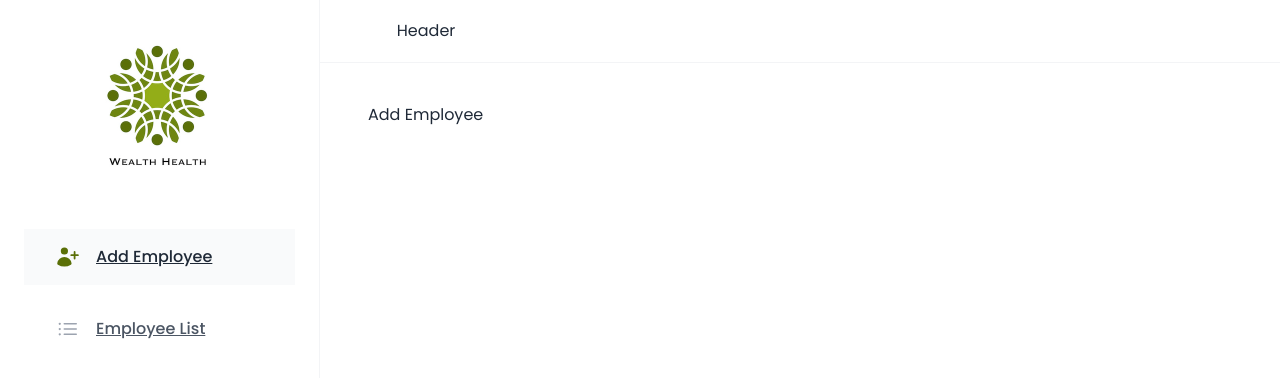
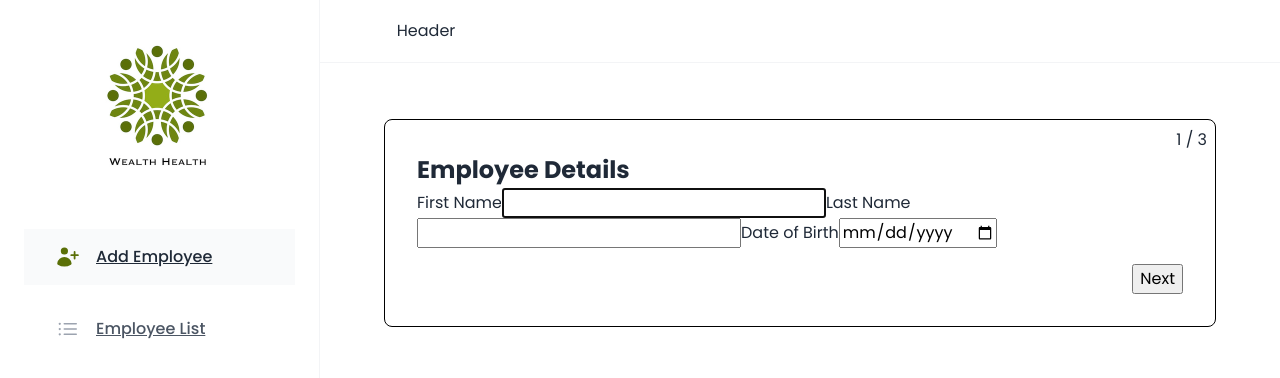
Before and after one commit to rom-ch/OpenClassrooms-WealthHealth, a React (Vite) app: page /add-employee in a window 1280 px wide. Shown: the top 378 px of the page. Built offline with nearby package versions, Linux system fonts and the light colour scheme.

Commit message:
stepper functionality

```diff
--- /dev/null
+++ b/src/components/AddressForm.jsx
@@ -0,0 +1,51 @@
+import PropTypes from "prop-types";
+import FormWrapper from "./FormWrapper";
+import { states } from "../utils/states";
+
+function AddressForm({ street, city, state, zip, updateFields }) {
+  return (
+    <FormWrapper title="Address">
+      <label>Street</label>
+      <input
+        autoFocus
+        required
+        type="text"
+        value={street}
+        onChange={e => updateFields({ street: e.target.value })}
+      />
+      <label>City</label>
+      <input
+        required
+        type="text"
+        value={city}
+        onChange={e => updateFields({ city: e.target.value })}
+      />
+      <label>State</label>
+      <select
+        value={state}
+        onChange={e => updateFields({ state: e.target.value })}
+      >
+        {states.map(state => (
+          <option key={state.abbreviation}>{state.name}</option>
+        ))}
+      </select>
+      <label>Zip</label>
+      <input
+        required
+        type="text"
+        value={zip}
+        onChange={e => updateFields({ zip: e.target.value })}
+      />
+    </FormWrapper>
+  );
+}
+
+AddressForm.propTypes = {
+  street: PropTypes.string,
+  city: PropTypes.string,
+  state: PropTypes.string,
+  zip: PropTypes.string,
+  updateFields: PropTypes.func,
+};
+
+export default AddressForm;
--- /dev/null
+++ b/src/components/CompanyForm.jsx
@@ -0,0 +1,35 @@
+import PropTypes from "prop-types";
+import FormWrapper from "./FormWrapper";
+import { departments } from "../utils/departments";
+
+function CompanyForm({ startDate, department, updateFields }) {
+  return (
+    <FormWrapper title="Company Details">
+      <label>Start Date</label>
+      <input
+        autoFocus
+        required
+        type="date"
+        value={startDate}
+        onChange={e => updateFields({ startDate: e.target.value })}
+      />
+      <label>Department</label>
+      <select
+        value={department}
+        onChange={e => updateFields({ department: e.target.value })}
+      >
+        {departments.map(department => (
+          <option key={department.name}>{department.name}</option>
+        ))}
+      </select>
+    </FormWrapper>
+  );
+}
+
+CompanyForm.propTypes = {
+  startDate: PropTypes.string,
+  department: PropTypes.string,
+  updateFields: PropTypes.func,
+};
+
+export default CompanyForm;
--- /dev/null
+++ b/src/components/EmployeeForm.jsx
@@ -0,0 +1,40 @@
+import PropTypes from "prop-types";
+import FormWrapper from "./FormWrapper";
+
+function EmployeeForm({ firstName, lastName, dateOfBirth, updateFields }) {
+  return (
+    <FormWrapper title="Employee Details">
+      <label>First Name</label>
+      <input
+        autoFocus
+        required
+        type="text"
+        value={firstName}
+        onChange={e => updateFields({ firstName: e.target.value })}
+      />
+      <label>Last Name</label>
+      <input
+        required
+        type="text"
+        value={lastName}
+        onChange={e => updateFields({ lastName: e.target.value })}
+      />
+      <label>Date of Birth</label>
+      <input
+        required
+        type="date"
+        value={dateOfBirth}
+        onChange={e => updateFields({ dateOfBirth: e.target.value })}
+      />
+    </FormWrapper>
+  );
+}
+
+EmployeeForm.propTypes = {
+  firstName: PropTypes.string,
+  lastName: PropTypes.string,
+  dateOfBirth: PropTypes.string,
+  updateFields: PropTypes.func,
+};
+
+export default EmployeeForm;
--- /dev/null
+++ b/src/components/FormWrapper.jsx
@@ -0,0 +1,17 @@
+import PropTypes from "prop-types";
+
+function FormWrapper({ title, children }) {
+  return (
+    <>
+      <h2>{title}</h2>
+      <div>{children}</div>
+    </>
+  );
+}
+
+FormWrapper.propTypes = {
+  title: PropTypes.string,
+  children: PropTypes.node,
+};
+
+export default FormWrapper;
--- /dev/null
+++ b/src/components/Stepper.jsx
@@ -0,0 +1,83 @@
+import { useState } from "react";
+import { useMultiStepForm } from "../hooks/useMultiStepForm";
+import EmployeeForm from "./EmployeeForm";
+import AddressForm from "./AddressForm";
+import CompanyForm from "./CompanyForm";
+
+const INITIAL_DATA = {
+  firstName: "",
+  lastName: "",
+  dateOfBirth: "",
+  street: "",
+  city: "",
+  state: "",
+  zip: "",
+  startDate: "",
+  department: "",
+};
+
+function Stepper() {
+  const [data, setData] = useState(INITIAL_DATA);
+  const { steps, currentStepIndex, step, isFirstStep, isLastStep, back, next } =
+    useMultiStepForm([
+      <EmployeeForm {...data} updateFields={updateFields} key="1" />,
+      <AddressForm {...data} updateFields={updateFields} key="2" />,
+      <CompanyForm {...data} updateFields={updateFields} key="3" />,
+    ]);
+
+  function updateFields(fields) {
+    setData(prev => {
+      return { ...prev, ...fields };
+    });
+  }
+
+  function onSubmit(e) {
+    e.preventDefault();
+    if (!isLastStep) return next();
+    alert("Successful Account Creation");
+    console.log(data);
+  }
+
+  return (
+    <div
+      style={{
+        position: "relative",
+        background: "white",
+        border: "1px solid black",
+        padding: "2rem",
+        margin: "1rem",
+        borderRadius: ".5rem",
+      }}
+    >
+      <form onSubmit={onSubmit}>
+        <div
+          style={{
+            position: "absolute",
+            top: ".5rem",
+            right: ".5rem",
+          }}
+        >
+          {currentStepIndex + 1} / {steps.length}
+        </div>
+        {step}
+        <div
+          style={{
+            marginTop: "1rem",
+            display: "flex",
+            justifyContent: "flex-end",
+          }}
+        >
+          {!isFirstStep && (
+            <button type="button" onClick={back}>
+              Back
+            </button>
+          )}
+
+          <button type="submit">{isLastStep ? "Finish" : "Next"}</button>
+        </div>
+      </form>
+    </div>
+  );
+}
+
+export default Stepper;
--- /dev/null
+++ b/src/hooks/useMultiStepForm.js
@@ -0,0 +1,29 @@
+import { useState } from "react";
+
+export function useMultiStepForm(steps) {
+  const [currentStepIndex, setCurrentStepIndex] = useState(0);
+
+  function next() {
+    setCurrentStepIndex(i => {
+      if (i >= steps.length - 1) return i;
+      return i + 1;
+    });
+  }
+
+  function back() {
+    setCurrentStepIndex(i => {
+      if (i <= 0) return i;
+      return i - 1;
+    });
+  }
+
+  return {
+    currentStepIndex,
+    step: steps[currentStepIndex],
+    steps,
+    next,
+    back,
+    isFirstStep: currentStepIndex === 0,
+    isLastStep: currentStepIndex === steps.length - 1,
+  };
+}
--- a/src/pages/AddEmployee.jsx
+++ b/src/pages/AddEmployee.jsx
@@ -1,5 +1,11 @@
+import Stepper from "../components/Stepper";
+
 function AddEmployee() {
-  return <div>Add Employee</div>;
+  return (
+    <div>
+      <Stepper />
+    </div>
+  );
 }
 
 export default AddEmployee;
--- a/src/styles/GlobalStyles.js
+++ b/src/styles/GlobalStyles.js
@@ -3,16 +3,28 @@ import { createGlobalStyle } from "styled-components";
 const GlobalStyles = createGlobalStyle`
 
 :root {
-  --clr-1: #738821;
-  --clr-2: #E9EDDF;
-  --clr-3: #B0B99A;
-  --clr-4: #0F0F0F;
+  --color-grey-0: #fff;
+  --color-grey-50: #fafafa;
+  --color-grey-100: #f5f5f5;
+  --color-grey-200: #eeeeee;
+  --color-grey-300: #e0e0e0;
+  --color-grey-400: #bdbdbd;
+  --color-grey-500: #9e9e9e;
+  --color-grey-600: #757575;
+  --color-grey-700: #616161;
+  --color-grey-800: #424242;
+  --color-grey-900: #212121;
 
-  --clr-5: #4B5425;
-  --clr-6: #DCED98;
-  --clr-7: #738720;
-  --clr-8: #F7FFD6;
-  --clr-9: #F3FFC2;
+  --color-green-50: #F3FCCE;
+  --color-green-100: #EBFAAE;
+  --color-green-200: #E3F88E;
+  --color-green-300: #DAF66E;
+  --color-green-400: #A8CF0D;
+  --color-green-500: #8EAF0B;
+  --color-green-600: #748F09;
+  --color-green-700: #5A6F07;
+  --color-green-800: #333F04;
+  --color-green-900: #191F02;
 
 }
 
```
